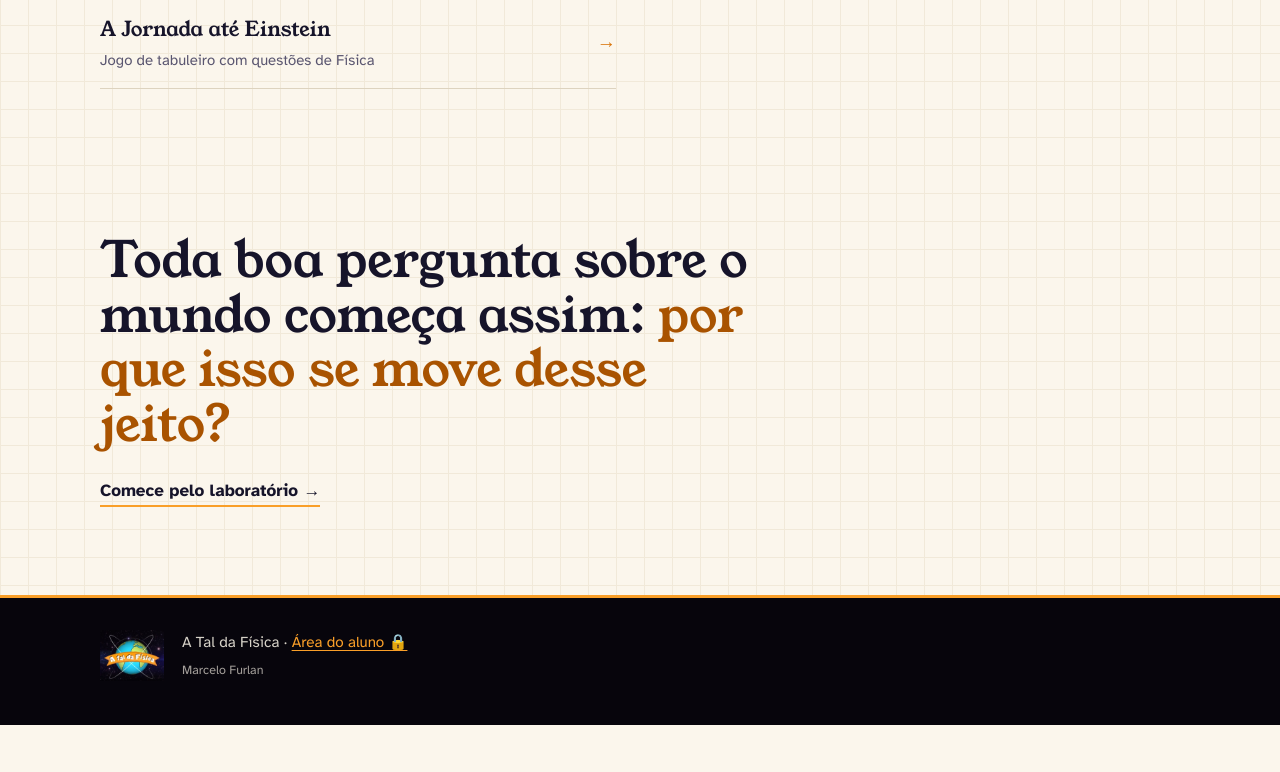
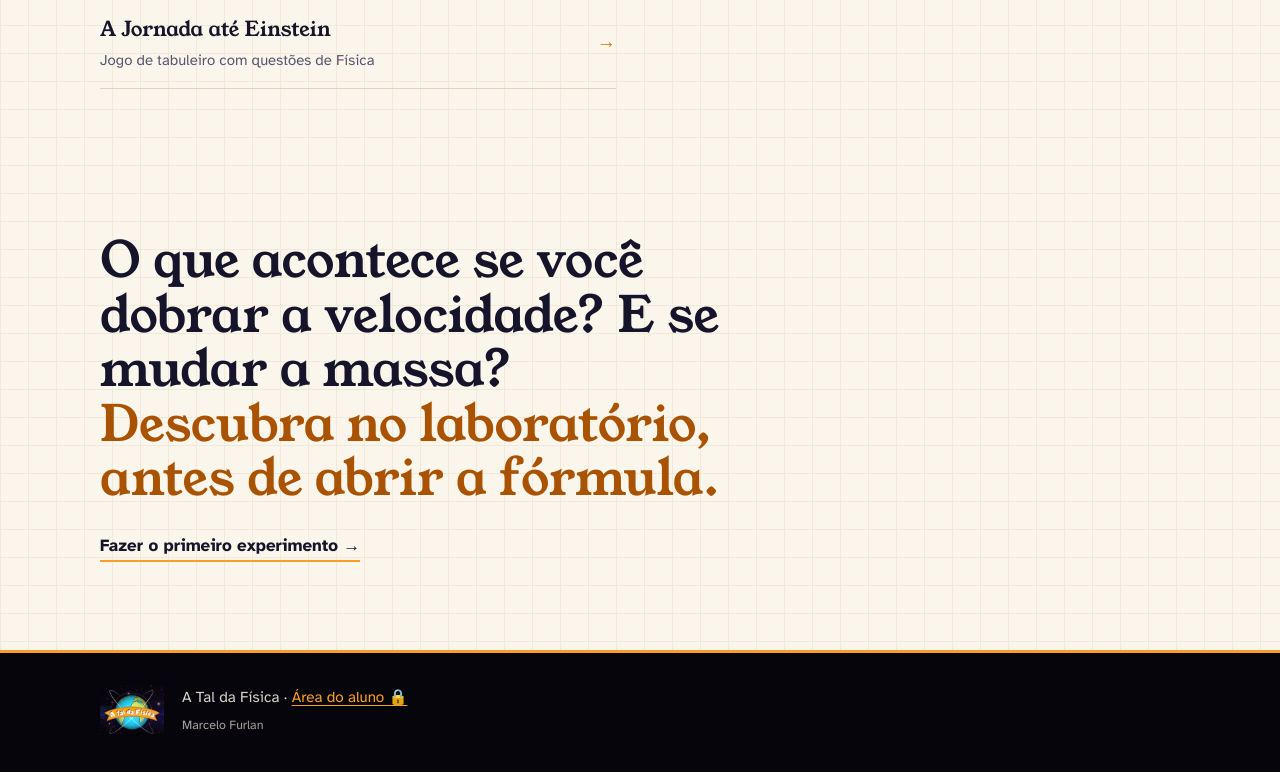
Before and after one commit to mmfurlann/portal-exercicios-fisica, a plain HTML site: page index.html in a window 1280 px wide. Shown: the part 3167-3939 px from the top of the page. Before the commit the page ends 3892 px from the top, so only its background shows below. Drawn offline with Linux system fonts and the light colour scheme.

Commit message:
Add files via upload

```diff
--- a/index.html
+++ b/index.html
@@ -280,8 +280,8 @@
   <!-- E. Encerramento -->
   <section class="fecho">
     <div class="wrap">
-      <p>Toda boa pergunta sobre o mundo começa assim: <em>por que isso se move desse jeito?</em></p>
-      <a href="laboratorio.html">Comece pelo laboratório →</a>
+      <p>O que acontece se você dobrar a velocidade? E se mudar a massa? <em>Descubra no laboratório, antes de abrir a fórmula.</em></p>
+      <a href="laboratorio.html">Fazer o primeiro experimento →</a>
     </div>
   </section>
 </main>
```
